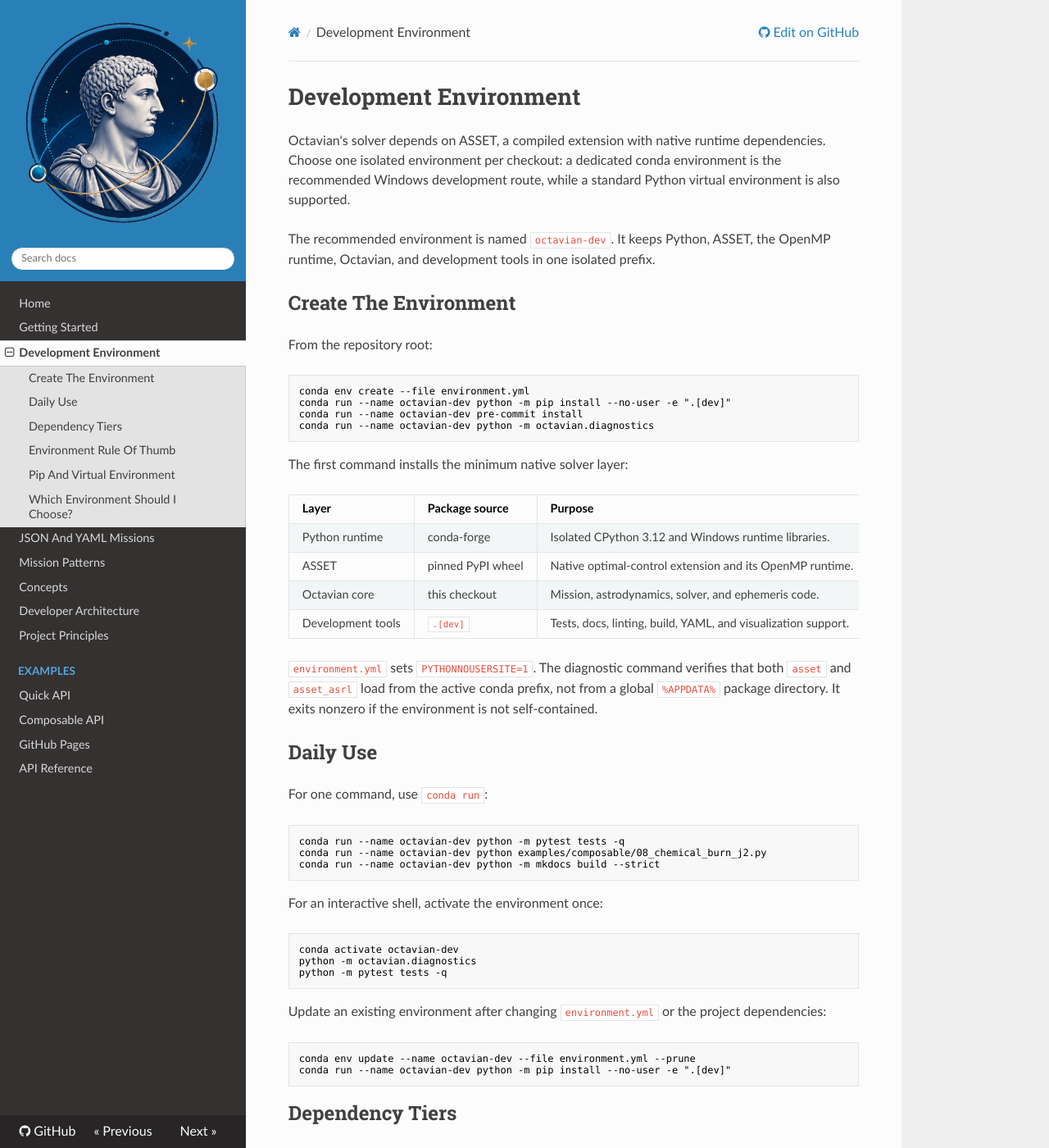
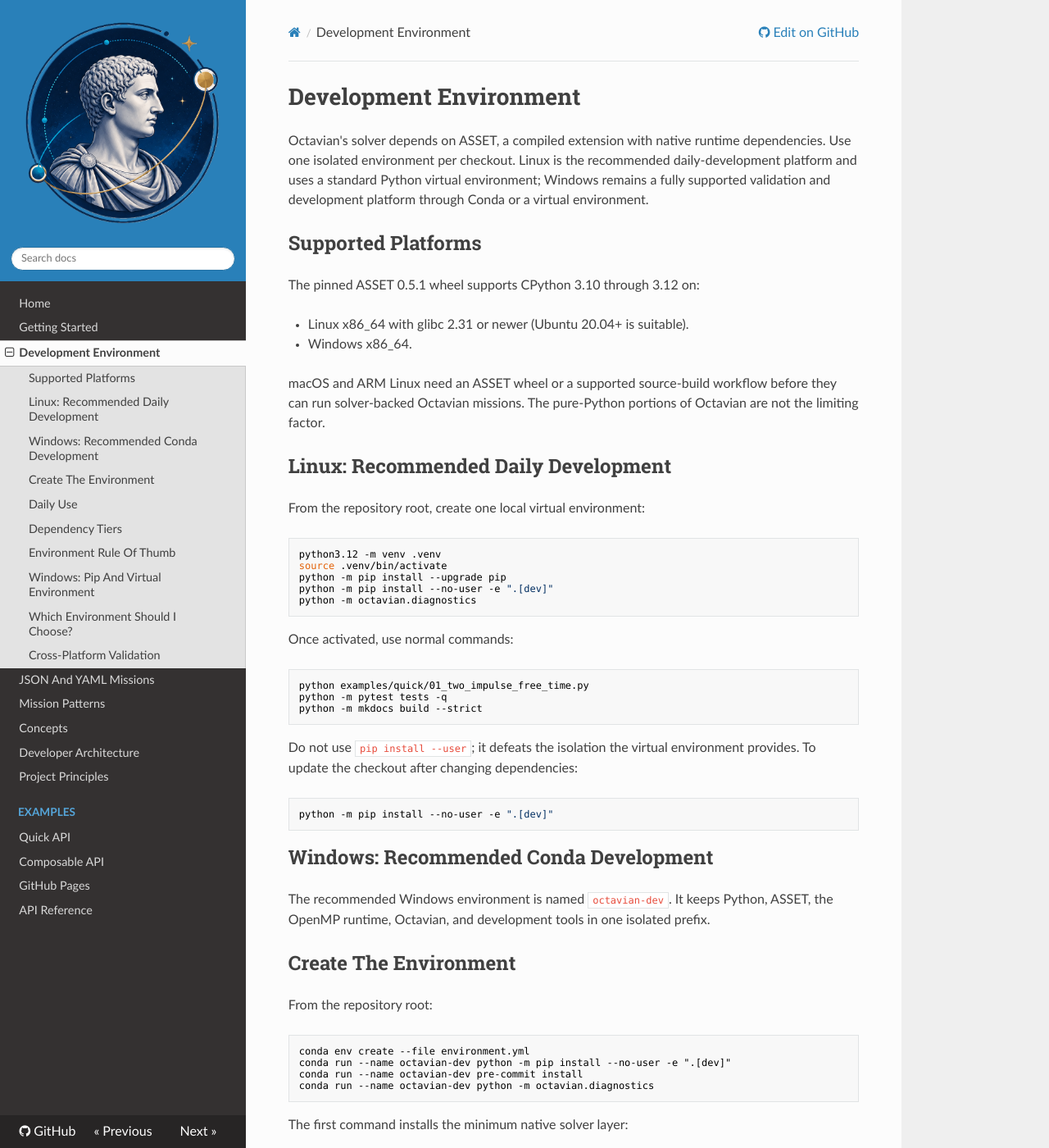
Before and after one commit to GHevia/octavian, an MkDocs documentation site: the page built from docs/tutorials/development-environment.md, in a window 1280 px wide and 1400 px high. Shown: the whole window at 82% size. Built offline with MkDocs 1.6.1, drawn with Linux system fonts in a browser that asks for light colours; nearby versions of some CDN libraries; some of the changed text lies outside the part shown.

Commit message:
Make Linux the primary development path

````diff
--- a/docs/tutorials/development-environment.md
+++ b/docs/tutorials/development-environment.md
@@ -1,12 +1,54 @@
 # Development Environment
 
 Octavian's solver depends on ASSET, a compiled extension with native runtime
-dependencies. Choose one isolated environment per checkout: a dedicated conda
-environment is the recommended Windows development route, while a standard
-Python virtual environment is also supported.
+dependencies. Use one isolated environment per checkout. Linux is the
+recommended daily-development platform and uses a standard Python virtual
+environment; Windows remains a fully supported validation and development
+platform through Conda or a virtual environment.
 
-The recommended environment is named `octavian-dev`. It keeps Python, ASSET,
-the OpenMP runtime, Octavian, and development tools in one isolated prefix.
+## Supported Platforms
+
+The pinned ASSET 0.5.1 wheel supports CPython 3.10 through 3.12 on:
+
+- Linux x86_64 with glibc 2.31 or newer (Ubuntu 20.04+ is suitable).
+- Windows x86_64.
+
+macOS and ARM Linux need an ASSET wheel or a supported source-build workflow
+before they can run solver-backed Octavian missions. The pure-Python portions
+of Octavian are not the limiting factor.
+
+## Linux: Recommended Daily Development
+
+From the repository root, create one local virtual environment:
+
+```bash
+python3.12 -m venv .venv
+source .venv/bin/activate
+python -m pip install --upgrade pip
+python -m pip install --no-user -e ".[dev]"
+python -m octavian.diagnostics
+```
+
+Once activated, use normal commands:
+
+```bash
+python examples/quick/01_two_impulse_free_time.py
+python -m pytest tests -q
+python -m mkdocs build --strict
+```
+
+Do not use `pip install --user`; it defeats the isolation the virtual
+environment provides. To update the checkout after changing dependencies:
+
+```bash
+python -m pip install --no-user -e ".[dev]"
+```
+
+## Windows: Recommended Conda Development
+
+The recommended Windows environment is named `octavian-dev`. It keeps Python,
+ASSET, the OpenMP runtime, Octavian, and development tools in one isolated
+prefix.
 
 ## Create The Environment
 
@@ -23,7 +65,7 @@ The first command installs the minimum native solver layer:
 
 | Layer | Package source | Purpose |
 | --- | --- | --- |
-| Python runtime | conda-forge | Isolated CPython 3.12 and Windows runtime libraries. |
+| Python runtime | conda-forge | Isolated CPython 3.12 and platform runtime libraries. |
 | ASSET | pinned PyPI wheel | Native optimal-control extension and its OpenMP runtime. |
 | Octavian core | this checkout | Mission, astrodynamics, solver, and ephemeris code. |
 | Development tools | `.[dev]` | Tests, docs, linting, build, YAML, and visualization support. |
@@ -94,7 +136,7 @@ If `python -m octavian.diagnostics` reports a missing DLL, do not copy DLLs into
 the repository or modify system-wide `PATH`. Recreate `octavian-dev` from
 `environment.yml` and verify the diagnostic report before solving a mission.
 
-## Pip And Virtual Environment
+## Windows: Pip And Virtual Environment
 
 Use this option when you already manage Python with the standard library and
 want each checkout to keep its environment in `.venv`:
@@ -119,9 +161,19 @@ command verifies this route before solving a mission.
 
 ## Which Environment Should I Choose?
 
-Use **conda** for Octavian development on Windows. It is the most robust route
-for ASSET and future native scientific dependencies because conda manages the
-Python runtime and DLL search path together. Use **pip + venv** when your team
-already standardizes on Python virtual environments, wants a repository-local
-environment, or does not otherwise need conda. Both paths are supported and
-must pass `python -m octavian.diagnostics` before solver-backed work.
+Use **pip + venv on Linux** for ordinary Octavian development: it is simple,
+repository-local, and directly matches the Linux CI test path. Use **Conda on
+Windows** when developing locally there; it is the most robust route for ASSET
+and future native scientific dependencies because conda manages the Python
+runtime and DLL search path together. Use **Windows pip + venv** when your team
+already standardizes on virtual environments. Both platforms must pass
+`python -m octavian.diagnostics` before solver-backed work.
+
+## Cross-Platform Validation
+
+GitHub Actions runs the full test suite on Linux for Python 3.10, 3.11, and
+3.12. It also creates a Windows Python 3.12 virtual environment, verifies the
+native ASSET import, and runs the full suite there. A separate Windows Conda
+job verifies the project-owned `octavian-dev` environment. This keeps Linux
+development and Windows compatibility continuously tested without requiring
+every contributor to maintain both machines.
--- a/pyproject.toml
+++ b/pyproject.toml
@@ -15,7 +15,8 @@ classifiers = [
   "Development Status :: 3 - Alpha",
   "Intended Audience :: Science/Research",
   "License :: OSI Approved :: MIT License",
-  "Operating System :: OS Independent",
+  "Operating System :: Microsoft :: Windows",
+  "Operating System :: POSIX :: Linux",
   "Programming Language :: Python :: 3",
   "Programming Language :: Python :: 3.10",
   "Programming Language :: Python :: 3.11",
````
Also changed, not shown: README.md (+20 -5 lines), environment.yml (+4 -3 lines), 1 other file.
